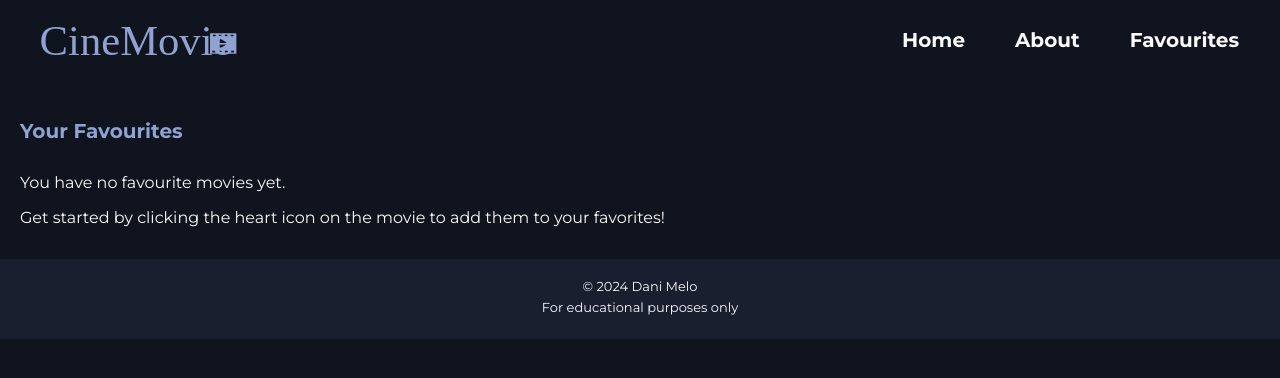
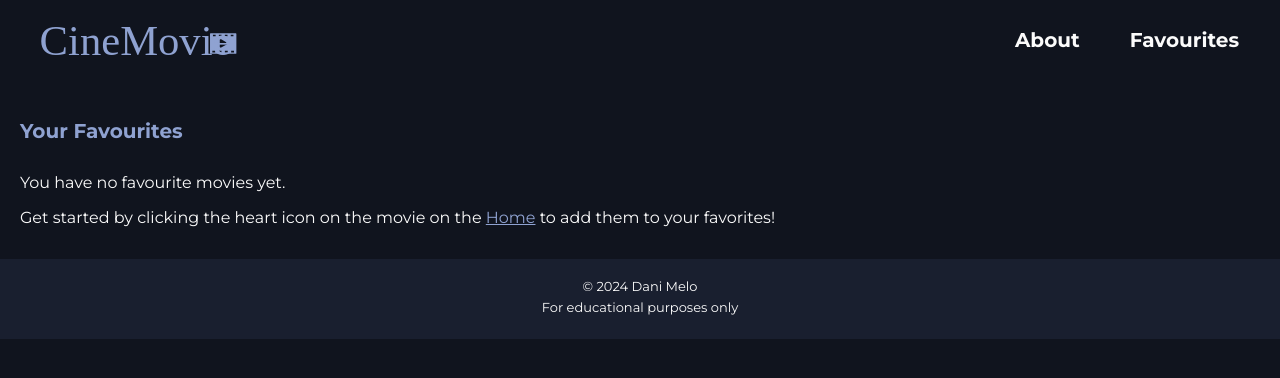
Before and after one commit to danielacmelo/movie-app, a React (Vite) app: page /favourites in a window 1280 px wide. Shown: the top 378 px of the page. Built offline with nearby package versions, Linux system fonts and the light colour scheme.

Commit message:
update titles, link, navbar

```diff
--- a/src/components/Nav.jsx
+++ b/src/components/Nav.jsx
@@ -3,7 +3,6 @@ import { NavLink } from "react-router-dom";
 const Nav = () => (
     <nav className="siteNavegation">
         <ul>
-            <li><NavLink to="/">Home</NavLink></li>
             <li><NavLink to="/about">About</NavLink></li>
             <li><NavLink to="/favourites">Favourites</NavLink></li>
         </ul>
--- a/src/pages/About.jsx
+++ b/src/pages/About.jsx
@@ -6,7 +6,7 @@ import { appTitle } from '../globals/globalVariables';
 const About = () => {
 
     useEffect(() => {
-		document.title = `${appTitle} - Contact`;
+		document.title = `${appTitle} - About`;
 	}, []);
 
     return (
--- a/src/pages/Favourites.jsx
+++ b/src/pages/Favourites.jsx
@@ -2,6 +2,7 @@ import { useSelector } from 'react-redux';
 import MovieCard from '../components/MovieCard';
 import { useEffect } from 'react';
 import { appTitle } from '../globals/globalVariables';
+import { Link } from 'react-router-dom';
 
 const Favourites = () => {
     const favs = useSelector((state) => state.favs.items);
@@ -23,7 +24,7 @@ const Favourites = () => {
                     :
                     <div>
                         <p>You have no favourite movies yet.</p>
-                        <p>Get started by clicking the heart icon on the movie to add them to your favorites!</p>
+                        <p>Get started by clicking the heart icon on the movie on the <Link to="/">Home</Link> to add them to your favorites!</p>
                     </div>
                     }
             </section>
--- a/src/pages/Home.jsx
+++ b/src/pages/Home.jsx
@@ -11,6 +11,10 @@ const Home = () => {
     const [option, setOption] = useState('popular');
 
     const favs = useSelector((state) => state.favs.items);
+
+    useEffect(() => {
+		document.title = `${appTitle} - Home`;
+	}, []);
 
     useEffect(() => {
         const apiKey = import.meta.env.VITE_MOVIEDB_API_KEY
--- a/src/pages/Movie.jsx
+++ b/src/pages/Movie.jsx
@@ -13,7 +13,6 @@ const Movie = () => {
     const [movie, setMovie] = useState(false);
 
     const { id } = useParams();
-
 
     useEffect(() => {
 		document.title = `${appTitle} - Movie Details`;
--- a/src/pages/NotFound.jsx
+++ b/src/pages/NotFound.jsx
@@ -13,7 +13,7 @@ const NotFound = () => {
             <section className="section-not-found" >
                 <h2>404...</h2>
                 <p>Page not found.</p>
-                <p>Go to <Link to="/">Home</Link> page.</p>
+                <p>Go to <Link to="/">Home</Link>.</p>
             </section>
         </main>
     );
--- a/src/styles/scss/_reset.scss
+++ b/src/styles/scss/_reset.scss
@@ -1,4 +1,6 @@
-// Resets
+@use "variables" as *;
+
+// Resets and Defaults
 
 html {
     box-sizing: border-box;
@@ -31,3 +33,8 @@ li {
     padding: 0;
     margin: 0;
 }
+
+
+a {
+    color: $lightBlue;
+}
```
